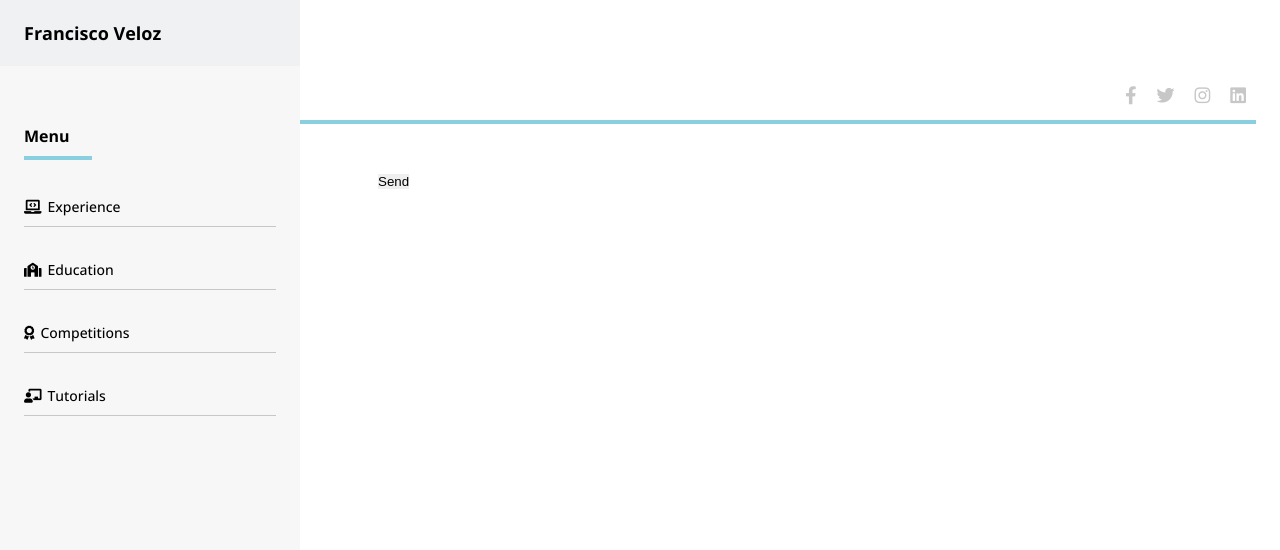
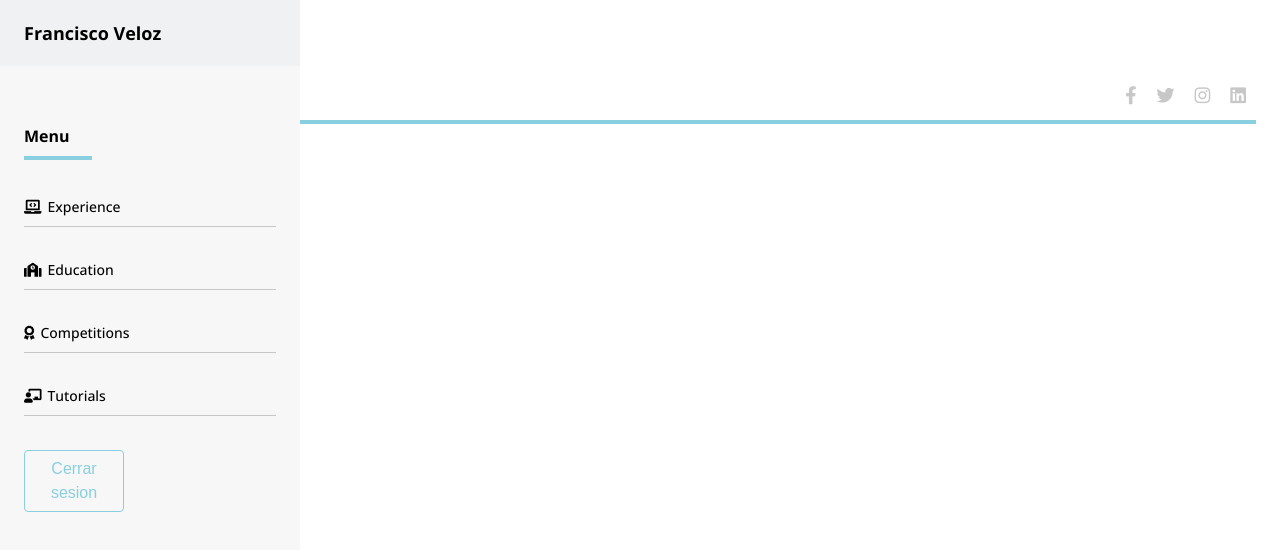
Before and after one commit to FranciscoVeloz1/Portfolio, a React app: page /admin in a window 1280 px wide. Shown: the top 550 px of the page. Built offline with nearby package versions, Linux system fonts and the light colour scheme; sample sign-in values are in the browser's storage; the HTML template or start-up script is replaced by a standard one.

Commit message:
Programamos las sessiones en useAuth

```diff
--- a/src/components/Auth/IsLoggedIn.jsx
+++ b/src/components/Auth/IsLoggedIn.jsx
@@ -0,0 +1,11 @@
+import { Navigate } from "react-router-dom";
+import React, { useContext } from "react";
+import AuthContext from "@context/AuthContext";
+
+const IsLoggedIn = ({ view: View }) => {
+  const { user } = useContext(AuthContext);
+  if (user !== null) return <View />;
+  return <Navigate to="/admin/login" replace={true} />;
+};
+
+export default IsLoggedIn;
--- a/src/components/Sidebar.jsx
+++ b/src/components/Sidebar.jsx
@@ -1,10 +1,21 @@
-import React from "react";
+import React, { useContext } from "react";
 import { Link } from "react-router-dom";
+import { useNavigate } from "react-router-dom";
+import AuthContext from "@context/AuthContext";
 
 //Importing styles and assets
 import "@styles/components/Sidebar.scss";
 
 const Sidebar = ({ toggle }) => {
+  const navigate = useNavigate();
+  const { user, logout } = useContext(AuthContext);
+
+  //Cerramos sesion
+  const handleLogout = () => {
+    logout();
+    navigate("/admin/login");
+  };
+
   return (
     <div className={toggle ? "sidebar active" : "sidebar"}>
       <div className="sidebar-header">
@@ -43,6 +54,8 @@ const Sidebar = ({ toggle }) => {
             </Link>
           </li>
         </ul>
+
+        {user ? <button className="btn btn-blue" onClick={handleLogout}>Cerrar sesion</button> : null}
       </div>
     </div>
   );
--- a/src/hooks/useAuth.js
+++ b/src/hooks/useAuth.js
@@ -1,22 +1,22 @@
 import { useState } from "react";
 
 const useAuth = () => {
-  const [isAuth, setIsAuth] = useState(() => {
-    return window.sessionStorage.getItem("token");
-  });
+  const data = JSON.parse(window.sessionStorage.getItem("user"));
+  const [user, setUser] = useState(data);
 
-  const login = (token) => {
-    setIsAuth(true);
-    window.sessionStorage.setItem("token", token);
+  const login = (payload) => {
+    window.sessionStorage.setItem("user", JSON.stringify(payload));
+    const data = JSON.parse(window.sessionStorage.getItem("user"));
+    setUser(data);
   };
 
   const logout = () => {
-    setIsAuth(false);
     window.sessionStorage.clear();
+    setUser(null);
   };
 
   return {
-    isAuth,
+    user,
     login,
     logout,
   };
--- /dev/null
+++ b/src/pages/Admin/Admin.jsx
@@ -0,0 +1,11 @@
+import React from "react";
+
+const Admin = () => {
+  return (
+    <div>
+      <h1>Admin</h1>
+    </div>
+  );
+};
+
+export default Admin;
--- a/src/pages/Login.jsx
+++ b/src/pages/Login.jsx
@@ -1,16 +1,22 @@
 import React, { useContext } from "react";
+import { useNavigate } from "react-router-dom";
 import AuthContext from "@context/AuthContext";
 
 const Login = () => {
-  const { auth, login } = useContext(AuthContext);
+  const navigate = useNavigate();
+  const { login } = useContext(AuthContext);
 
   const handleSubmit = (e) => {
     e.preventDefault();
-    login({
-      name: "Francisco",
-    });
 
-    console.log(auth.user);
+    const userData = {
+      user: "Francisco",
+      email: "xd",
+    };
+
+    login(userData);
+
+    navigate("/admin");
   };
 
   return (
--- /dev/null
+++ b/src/routes/admin.routes.js
@@ -0,0 +1,12 @@
+import React from "react";
+import IsLoggedIn from "@components/Auth/IsLoggedIn";
+import Admin from "@pages/Admin/Admin";
+
+const adminRoutes = [
+  {
+    path: "/admin",
+    element: <IsLoggedIn view={Admin} />,
+  },
+];
+
+export default adminRoutes;
--- a/src/routes/global.routes.js
+++ b/src/routes/global.routes.js
@@ -8,7 +8,7 @@ const globalRoutes = [
     element: <Home />,
   },
   {
-    path: "/admin",
+    path: "/admin/login",
     element: <Login />,
   },
 ];
--- a/src/routes/index.routes.js
+++ b/src/routes/index.routes.js
@@ -1,5 +1,6 @@
 import globalRoutes from "./global.routes";
+import adminRoutes from "./admin.routes";
 
-const routes = [...globalRoutes];
+const routes = [...globalRoutes, ...adminRoutes];
 
 export default routes;
```
